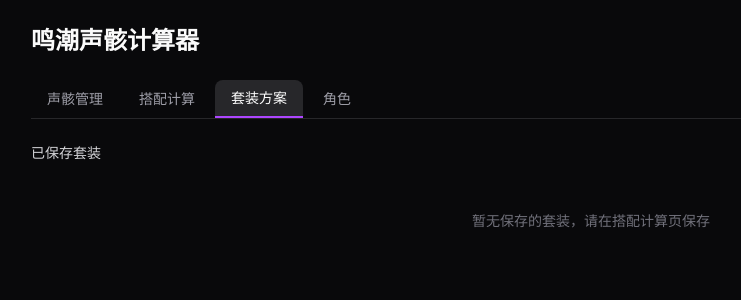
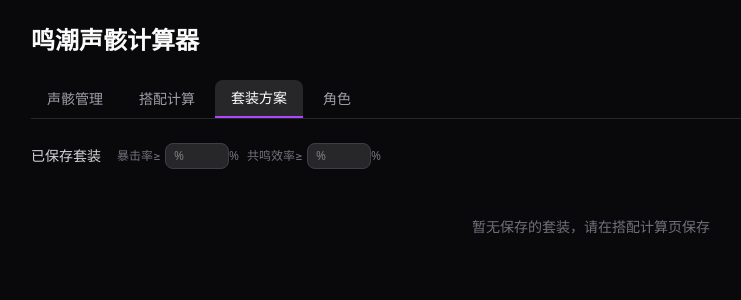
Before and after one commit to yuchao12315/wuthering-waves-echo-ocr-scanner, a React (Vite) app: page / in a window 1280 px wide. Both pictures are taken after a click on the button "套装方案". Shown: the top 300 px of the page, without its empty margins (49-790 px from the left). Built offline with nearby package versions, Linux system fonts and the light colour scheme.

Commit message:
feat(damage): 增加能量恢复属性并更新相关计算逻辑
此提交在伤害计算中增加了能量恢复属性，并更新了相关的计算逻辑和UI展示。同时，在装备选择界面添加了基于暴击率和能量恢复的过滤功能。

```diff
--- a/src/lib/damage.ts
+++ b/src/lib/damage.ts
@@ -40,6 +40,7 @@ interface EchoStats {
   critRate: number
   critDmg: number
   elemDmg: number
+  energyRegen: number
   skillDmg: Record<string, number>
   nightmareElemDmg: number
   nightmareSecondType: string
@@ -49,7 +50,7 @@ interface EchoStats {
 function collectEchoStats(echoes: Echo[]): EchoStats {
   const stats: EchoStats = {
     atkPct: 0, flatAtk: 0, hpPct: 0, flatHp: 0,
-    critRate: 0, critDmg: 0, elemDmg: 0,
+    critRate: 0, critDmg: 0, elemDmg: 0, energyRegen: 0,
     skillDmg: { normalAtk: 0, heavyAtk: 0, resonanceSkill: 0, resonanceLiberation: 0 },
     nightmareElemDmg: 0,
     nightmareSecondType: '',
@@ -74,6 +75,7 @@ function collectEchoStats(echoes: Echo[]): EchoStats {
         case 'CRIT_RATE': stats.critRate += value / 100; break
         case 'CRIT_DMG': stats.critDmg += value / 100; break
         case 'ELEM_DMG': stats.elemDmg += value / 100; break
+        case 'ENERGY_REGEN': stats.energyRegen += value / 100; break
         default: {
           const key = SKILL_DMG_MAP[type]
           if (key) stats.skillDmg[key] += value / 100
@@ -447,6 +449,7 @@ export function calcDamage(
       critRate: totalCritRate,
       critDmg: totalCritDmg,
       elemDmg: baseElemDmg,
+      energyRegen: echoStats.energyRegen,
       resonanceSkillDmg: rSkill,
       resonanceLiberationDmg: rLib,
       normalAtkDmg: nAtk,
--- a/src/pages/loadouts.tsx
+++ b/src/pages/loadouts.tsx
@@ -25,6 +25,21 @@ const TAG_COLORS: Record<string, string> = {
 
 const charsBase = CHARACTERS_BASE as Record<string, CharacterBase>
 const weapons = WEAPONS as Weapon[]
+
+/** Lightweight: sum echo substats for crit rate and energy regen (base 5% crit) */
+function getEchoPanelStats(echoes: Echo[]) {
+  let critRate = 0.05
+  let energyRegen = 0
+  for (const echo of echoes) {
+    const entries = [echo.mainStat, echo.secondaryStat, ...echo.substats].filter(Boolean)
+    for (const e of entries) {
+      if (!e) continue
+      if (e.type === 'CRIT_RATE') critRate += e.value / 100
+      if (e.type === 'ENERGY_REGEN') energyRegen += e.value / 100
+    }
+  }
+  return { critRate, energyRegen }
+}
 
 function EchoPickerModal({ cost, calc, onPick, onClose }: {
   cost: number
@@ -145,11 +160,15 @@ function PanelDisplay({ result }: { result: DamageResult }) {
   const bd = result.breakdown
   return (
     <>
-      <div className="grid grid-cols-4 gap-2 mb-3">
+      <div className="grid grid-cols-5 gap-2 mb-3">
         <StatCard label="攻击力" value={result.panel.atk.toFixed(1)} sources={bd.atk.sources} isAtk baseAtk={bd.atk.baseAtk} />
         <StatCard label="暴击率" value={`${(result.panel.critRate * 100).toFixed(1)}%`} sources={bd.critRate.sources} />
         <StatCard label="暴击伤害" value={`${(result.panel.critDmg * 100).toFixed(1)}%`} sources={bd.critDmg.sources} />
         <StatCard label="属性增伤" value={`${(result.panel.elemDmg * 100).toFixed(1)}%`} sources={bd.elemDmg.sources} />
+        <div className="bg-zinc-800 rounded p-2 text-center">
+          <div className="text-xs text-zinc-500">共鸣效率</div>
+          <div className="text-sm font-medium">{(result.panel.energyRegen * 100).toFixed(1)}%</div>
+        </div>
       </div>
       {(result.panel.resonanceSkillDmg > 0 || result.panel.resonanceLiberationDmg > 0 || result.panel.normalAtkDmg > 0 || result.panel.heavyAtkDmg > 0) && (
         <div className="grid grid-cols-4 gap-2 mb-3">
@@ -445,20 +464,37 @@ export function LoadoutsPage() {
   const { loadouts } = useLoadoutStore()
   const [filterChar, setFilterChar] = useState<string>('all')
   const [, forceUpdate] = useState(0)
+  const [minCritRate, setMinCritRate] = useState('')
+  const [minEnergyRegen, setMinEnergyRegen] = useState('')
 
   const savedCharNames = useMemo(() => {
     const names = new Set(loadouts.map(l => l.characterName))
     return Array.from(names).sort()
   }, [loadouts])
 
+  const critThreshold = minCritRate ? parseFloat(minCritRate) / 100 : 0
+  const energyThreshold = minEnergyRegen ? parseFloat(minEnergyRegen) / 100 : 0
+  const hasThresholds = critThreshold > 0 || energyThreshold > 0
+
   const filtered = useMemo(() => {
-    if (filterChar === 'all') return loadouts
-    return loadouts.filter(l => l.characterName === filterChar)
-  }, [loadouts, filterChar])
+    let result = filterChar === 'all' ? loadouts : loadouts.filter(l => l.characterName === filterChar)
+    if (hasThresholds) {
+      result = result.filter(l => {
+        const stats = getEchoPanelStats(l.echoes)
+        if (critThreshold > 0 && stats.critRate < critThreshold) return false
+        if (energyThreshold > 0 && stats.energyRegen < energyThreshold) return false
+        return true
+      })
+    }
+    return result
+  }, [loadouts, filterChar, critThreshold, energyThreshold, hasThresholds])
+
+  const allFiltered = filterChar === 'all' ? loadouts : loadouts.filter(l => l.characterName === filterChar)
+  const belowThresholdCount = hasThresholds ? allFiltered.length - filtered.length : 0
 
   return (
     <div>
-      <div className="flex items-center gap-4 mb-4">
+      <div className="flex items-center gap-4 mb-4 flex-wrap">
         <h3 className="text-sm font-medium text-zinc-300">已保存套装</h3>
         {savedCharNames.length > 1 && (
           <select
@@ -474,12 +510,41 @@ export function LoadoutsPage() {
             ))}
           </select>
         )}
+        <div className="flex items-center gap-2 text-xs">
+          <label className="text-zinc-500">暴击率≥
+            <input
+              type="number"
+              step="0.1"
+              value={minCritRate}
+              onChange={e => setMinCritRate(e.target.value)}
+              placeholder="%"
+              className="bg-zinc-800 border border-zinc-700 rounded px-2 py-1 w-16 text-zinc-300 ml-1"
+            />%
+          </label>
+          <label className="text-zinc-500">共鸣效率≥
+            <input
+              type="number"
+              step="0.1"
+              value={minEnergyRegen}
+              onChange={e => setMinEnergyRegen(e.target.value)}
+              placeholder="%"
+              className="bg-zinc-800 border border-zinc-700 rounded px-2 py-1 w-16 text-zinc-300 ml-1"
+            />%
+          </label>
+        </div>
       </div>
 
-      {filtered.length === 0 ? (
+      {hasThresholds && filtered.length === 0 && allFiltered.length > 0 ? (
+        <p className="text-orange-400 text-sm text-center py-8">
+          当前没有组合能满足 (共 {allFiltered.length} 套, 全部低于阈值)
+        </p>
+      ) : filtered.length === 0 ? (
         <p className="text-zinc-500 text-sm text-center py-8">暂无保存的套装，请在搭配计算页保存</p>
       ) : (
         <div className="space-y-4">
+          {hasThresholds && belowThresholdCount > 0 && (
+            <p className="text-xs text-zinc-500">已过滤 {belowThresholdCount} 套低于阈值的方案</p>
+          )}
           {filtered.map(l => (
             <LoadoutCard key={l.id} loadout={l} onUpdate={() => forceUpdate(n => n + 1)} />
           ))}
--- a/src/types/damage.ts
+++ b/src/types/damage.ts
@@ -114,6 +114,7 @@ export interface DamageResult {
     critRate: number
     critDmg: number
     elemDmg: number
+    energyRegen: number
     resonanceSkillDmg: number
     resonanceLiberationDmg: number
     normalAtkDmg: number
```
